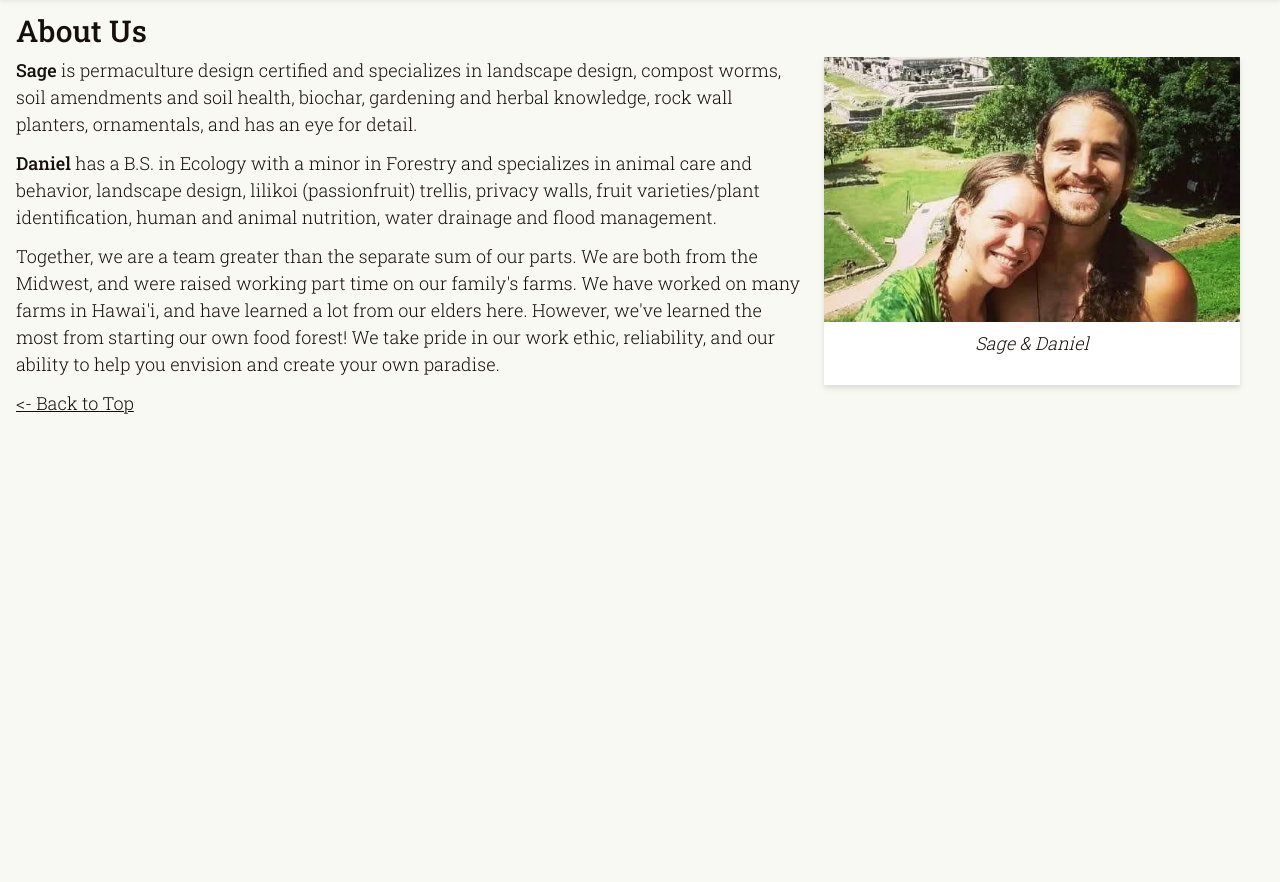
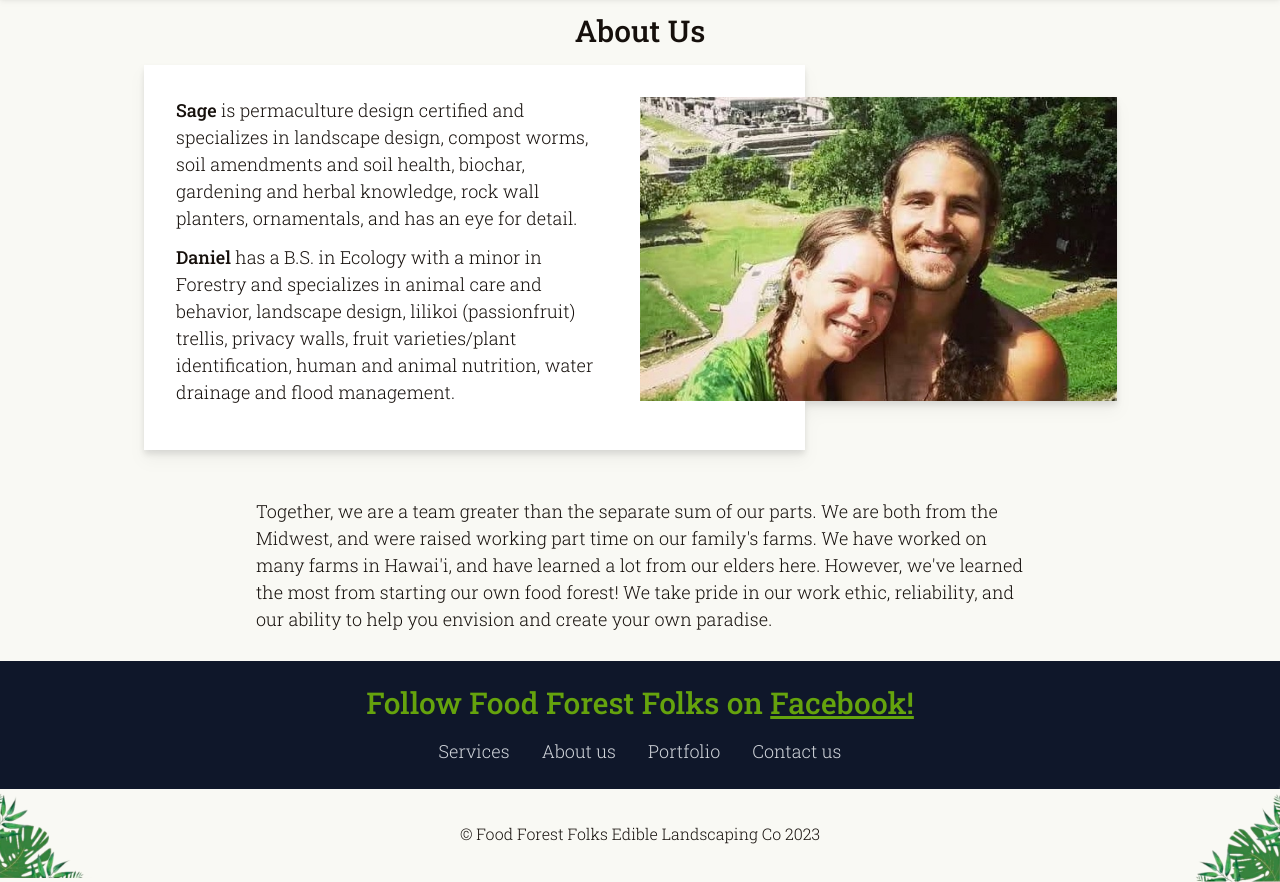
Before and after one commit to tdurtschi/food-forest-folks, a website: page about.html in a window 1280 px wide. Shown: the part 99-981 px from the top of the page. Before the commit the page ends 800 px from the top, so only its background shows below. Drawn offline with Linux system fonts and the light colour scheme.

Commit message:
Add footers to other pages. update styles

```diff
--- a/about.html
+++ b/about.html
@@ -12,6 +12,7 @@
 </head>
 
 <body>
+    <div class="flex flex-col min-h-screen">
         <div class="min-h-min flex flex-col justify-center">
             <img class="bg-foliage-top-left z-10 w-16 sm:w-24" src="./images/foliage.png"></img>
             <img class="bg-foliage-top-right z-10 w-16 sm:w-24" src="./images/foliage.png"></img>
@@ -37,16 +38,14 @@
                 </div>
             </div>
         </div>
-    <div id="about" class="h-screen sm:h-auto sm:min-h-min p-4 border-t-zinc-800 sm:container sm:ml-auto sm:mr-auto">
-        <h1 class="mb-2">About Us</h1>
-        <div class="md:items-center">
-            <div class="img-card md:float-right md:mx-6 sm:mx-auto sm:w-96 lg:w-1/3 sm:flex-shrink-0">
-                <img src="./images/sage-daniel.jpg">
-                <p>Sage & Daniel</p>
-            </div>
-            <div>
+        <div id="about" class="p-4 border-t-zinc-800 sm:container sm:ml-auto sm:mr-auto md:max-w-screen-lg flex-grow">
+            <h1 class="mb-4 text-center">About Us</h1>
+            <div class="flex flex-row items-start mx-auto max-w-screen-lg mb-12">
+                <div class="flex flex-col-reverse lg:flex-row drop-shadow-lg bg-white lg:basis-2/3 flex-grow-0">
+                    <div class="basis-full p-8 lg:basis-3/4">
                         <p>
-                    <strong>Sage</strong> is permaculture design certified and specializes in landscape design, compost
+                            <strong>Sage</strong> is permaculture design certified and specializes in landscape design,
+                            compost
                             worms,
                             soil
                             amendments and soil health, biochar, gardening and herbal knowledge, rock wall planters,
@@ -55,24 +54,48 @@
                             eye for detail.
                         </p>
                         <p>
-                    <strong>Daniel</strong> has a B.S. in Ecology with a minor in Forestry and specializes in animal
+                            <strong>Daniel</strong> has a B.S. in Ecology with a minor in Forestry and specializes in
+                            animal
                             care and
-                    behavior, landscape design, lilikoi (passionfruit) trellis, privacy walls, fruit varieties/plant
+                            behavior, landscape design, lilikoi (passionfruit) trellis, privacy walls, fruit
+                            varieties/plant
                             identification,
                             human and animal nutrition, water drainage and flood management.
                         </p>
                     </div>
+                    <div class="sm:mt-8 lg:mt-0">
+                        <img src="./images/sage-daniel.jpg" class="lg:absolute top-8 special-image-2 mx-auto" />
                     </div>
-        <p>
-            Together, we are a team greater than the separate sum of our parts. We are both from the Midwest, and were
+                </div>
+            </div>
+            <p class="max-w-screen-md mx-auto">
+                Together, we are a team greater than the separate sum of our parts. We are both from the Midwest, and
+                were
                 raised
                 working part time on our family's farms. We have worked on many farms in Hawai'i, and have learned a lot
                 from our
-            elders here. However, we've learned the most from starting our own food forest! We take pride in our work
+                elders here. However, we've learned the most from starting our own food forest! We take pride in our
+                work
                 ethic,
                 reliability, and our ability to help you envision and create your own paradise.
             </p>
-        <a href="#" class="underline">&lt;- Back to Top</a>
+        </div>
+        <div class="bg-slate-900 flex flex-col items-center justify-center p-6">
+            <a href="https://www.facebook.com/people/Food-Forest-Folks-LLC/100089880278917"
+                class="text-3xl bold pb-4 text-lime-600 text-center">Follow Food Forest Folks on <span
+                    class="underline">Facebook!</span></a>
+            <div class="mt-2 sm:mt-0 flex flex-wrap justify-around sm:flex-grow sm:justify-end text-gray-300">
+                <a href="./#our-services" class="sm:text-lg">Services</a>
+                <a href="./about.html" class="sm:text-lg ml-3 sm:ml-8">About us</a>
+                <a href="./portfolio.html" class="sm:text-lg ml-3 sm:ml-8">Portfolio</a>
+                <a href="./contact.html" class="sm:text-lg ml-3 sm:ml-8">Contact us</a>
+            </div>
+        </div>
+        <div class="flex flex-row justify-between items-center">
+            <img class="bg-foliage-bottom-left z-10 w-16 sm:w-24" src="./images/foliage.png"></img>
+            <div class="text-xs sm:text-base sm:p-6">© Food Forest Folks Edible Landscaping Co 2023</div>
+            <img class="bg-foliage-bottom-right z-10 w-16 sm:w-24" src="./images/foliage.png"></img>
+        </div>
     </div>
 </body>
 
--- a/input.css
+++ b/input.css
@@ -8,6 +8,9 @@ body {
   font-family: "Roboto Slab", "Times New Roman", Times, serif;
   font-weight: 300;
   font-size: 18px;
+  padding: 0;
+  margin: 0;
+  border: 0;
 }
 
 .text-shadow {
@@ -109,4 +112,8 @@ a[href="./"]:active {
   .special-image {
     max-height: 360px;
   }
+
+  .special-image-2 {
+    max-height: 304px;
+  }
 }
```
Also changed, not shown: contact.html (+18 -3 lines), index.html (+1 -1 lines), portfolio.html (+16 -0 lines), dist/output.css. Lines whose indentation alone changed are shown as unchanged.
